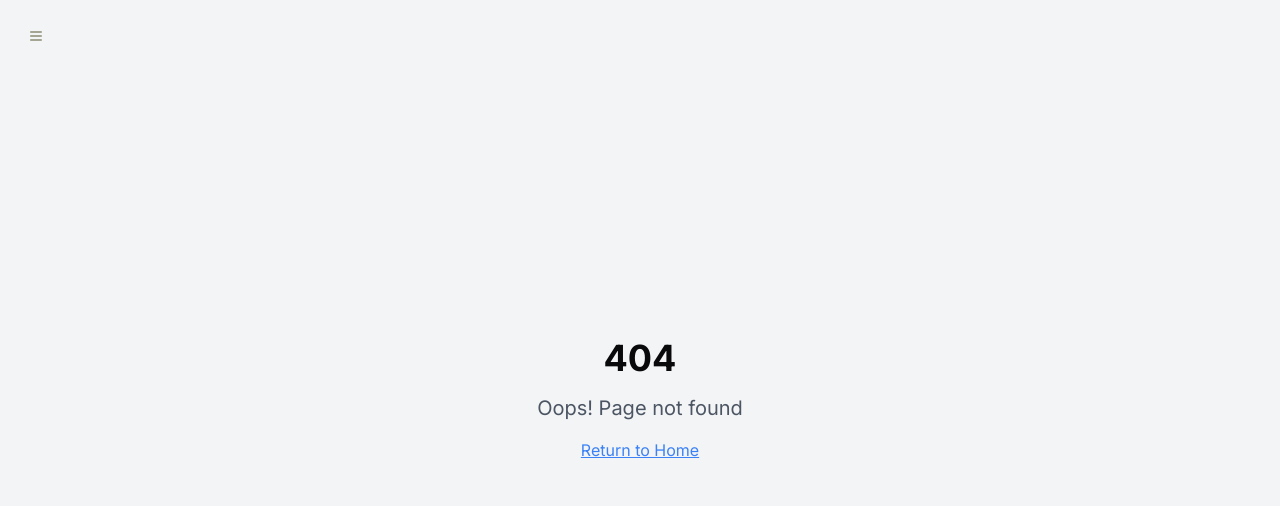
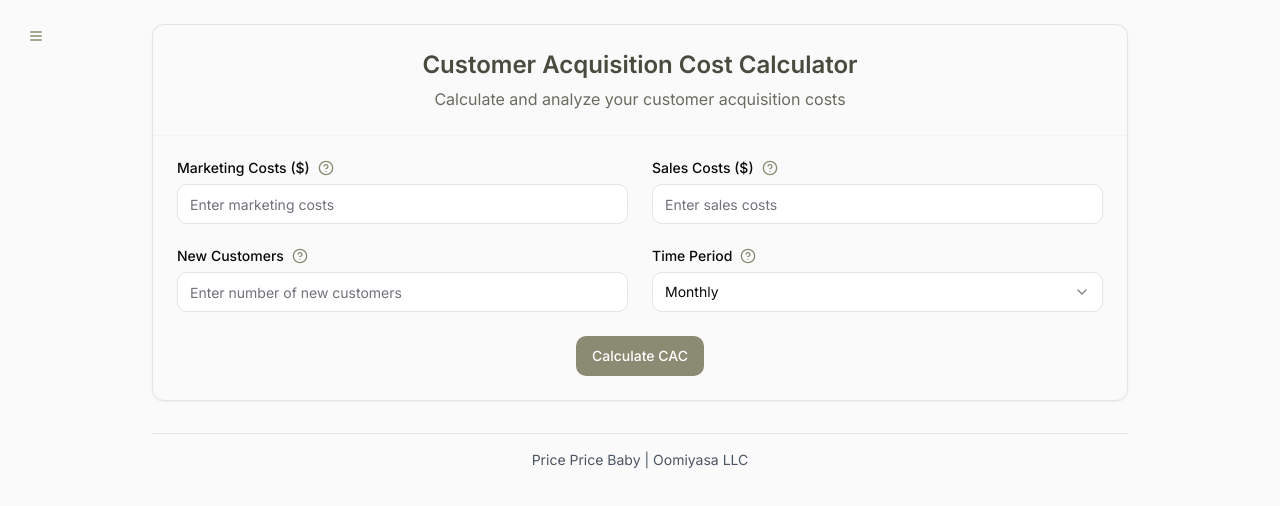
Before and after one commit to oomiyasa/price-price-baby, a React (Vite) app: page /cac in a window 1280 px wide. Before the commit this address had no page. Shown: the top 506 px of the page. Built offline with nearby package versions, Linux system fonts and the light colour scheme.

Commit message:
Implement CAC Calculator
This commit implements a Customer Acquisition Cost (CAC) calculator.  The calculator will include fields for marketing costs, sales costs, and time period, and will provide efficiency metrics.

```diff
--- a/src/App.tsx
+++ b/src/App.tsx
@@ -18,6 +18,7 @@ import RevenueCalculator from "@/pages/RevenueCalculator";
 import NRRCalculator from "@/pages/NRRCalculator";
 import ChurnCalculator from "@/pages/ChurnCalculator";
 import LTVCalculator from "@/pages/LTVCalculator";
+import CACCalculator from "@/pages/CACCalculator";
 import MainNav from "@/components/MainNav";
 
 const App = () => {
@@ -41,6 +42,7 @@ const App = () => {
               <Route path="/nrr" element={<NRRCalculator />} />
               <Route path="/churn" element={<ChurnCalculator />} />
               <Route path="/ltv" element={<LTVCalculator />} />
+              <Route path="/cac" element={<CACCalculator />} />
               <Route path="*" element={<NotFound />} />
             </Routes>
             <Toaster />
--- a/src/components/revenue/CACCalculator.tsx
+++ b/src/components/revenue/CACCalculator.tsx
@@ -1,30 +1,56 @@
 
 import React, { useState } from "react";
 import { CACData, CACResults } from "./types";
-import { CACForm } from "./components/CACForm";
-import { CACResultsDisplay } from "./components/CACResults";
+import { Card, CardContent, CardHeader } from "@/components/ui/card";
+import { NumericInput } from "./components/form/NumericInput";
+import { SelectField } from "./components/form/SelectField";
+import { useForm } from "react-hook-form";
+import { Form } from "@/components/ui/form";
+import { Button } from "@/components/ui/button";
+import {
+  BarChart,
+  Bar,
+  XAxis,
+  YAxis,
+  CartesianGrid,
+  Tooltip as RechartsTooltip,
+  ResponsiveContainer,
+} from "recharts";
+
+const TIME_PERIOD_OPTIONS = [
+  { value: "monthly", label: "Monthly" },
+  { value: "quarterly", label: "Quarterly" },
+  { value: "annually", label: "Annually" },
+];
 
 export const CACCalculator = () => {
   const [results, setResults] = useState<CACResults | null>(null);
 
+  const form = useForm<CACData>({
+    defaultValues: {
+      marketingCosts: undefined,
+      salesCosts: undefined,
+      newCustomers: undefined,
+      timePeriod: "monthly",
+    },
+  });
+
   const calculateCAC = (data: CACData): CACResults => {
     const totalCosts = data.marketingCosts + data.salesCosts;
     const cac = totalCosts / data.newCustomers;
+    const marketingSplit = (data.marketingCosts / totalCosts) * 100;
+    const salesSplit = (data.salesCosts / totalCosts) * 100;
 
-    // Calculate efficiency rating based on industry standards
+    // Determine efficiency based on CAC amount
     let efficiency: CACResults["efficiency"] = "average";
-    if (cac < 100) {
-      efficiency = "excellent";
-    } else if (cac < 200) {
-      efficiency = "good";
-    } else if (cac > 500) {
-      efficiency = "poor";
-    }
+    if (cac < 100) efficiency = "excellent";
+    else if (cac < 200) efficiency = "good";
+    else if (cac > 500) efficiency = "poor";
 
     return {
       cac,
-      marketingSplit: data.marketingCosts,
-      salesSplit: data.salesCosts,
+      marketingSplit,
+      salesSplit,
       customersPerPeriod: data.newCustomers,
       efficiency,
     };
@@ -35,14 +61,141 @@ export const CACCalculator = () => {
     setResults(calculatedResults);
   };
 
+  const getEfficiencyColor = (efficiency: CACResults["efficiency"]) => {
+    switch (efficiency) {
+      case "excellent":
+        return "text-green-600";
+      case "good":
+        return "text-blue-600";
+      case "average":
+        return "text-yellow-600";
+      case "poor":
+        return "text-red-600";
+      default:
+        return "text-gray-600";
+    }
+  };
+
   return (
-    <div className="space-y-8 max-w-5xl mx-auto p-6">
-      <h1 className="text-2xl font-semibold text-[#4A4A3F] mb-6">
-        Customer Acquisition Cost Calculator
-      </h1>
+    <div className="max-w-5xl mx-auto p-6 space-y-8">
+      <Card className="bg-[#FAFAFA]">
+        <CardHeader className="text-center border-b border-gray-100">
+          <h2 className="text-2xl font-semibold text-[#4A4A3F]">
+            Customer Acquisition Cost Calculator
+          </h2>
+          <p className="text-[#6B6B5F]">
+            Calculate and analyze your customer acquisition costs
+          </p>
+        </CardHeader>
 
-      <CACForm onSubmit={onSubmit} />
-      {results && <CACResultsDisplay results={results} />}
+        <CardContent className="pt-6">
+          <Form {...form}>
+            <form onSubmit={form.handleSubmit(onSubmit)} className="space-y-6">
+              <div className="grid grid-cols-1 md:grid-cols-2 gap-6">
+                <NumericInput
+                  control={form.control}
+                  name="marketingCosts"
+                  label="Marketing Costs ($)"
+                  tooltip="Total marketing expenses including advertising, content, and campaigns"
+                  placeholder="Enter marketing costs"
+                />
+
+                <NumericInput
+                  control={form.control}
+                  name="salesCosts"
+                  label="Sales Costs ($)"
+                  tooltip="Total sales expenses including salaries, commissions, and tools"
+                  placeholder="Enter sales costs"
+                />
+
+                <NumericInput
+                  control={form.control}
+                  name="newCustomers"
+                  label="New Customers"
+                  tooltip="Number of new customers acquired in this period"
+                  placeholder="Enter number of new customers"
+                />
+
+                <SelectField
+                  control={form.control}
+                  name="timePeriod"
+                  label="Time Period"
+                  tooltip="Select the time period for analysis"
+                  options={TIME_PERIOD_OPTIONS}
+                />
+              </div>
+
+              <div className="flex justify-center">
+                <Button
+                  type="submit"
+                  className="bg-[#8B8B73] hover:bg-[#6B6B5F] text-white"
+                >
+                  Calculate CAC
+                </Button>
+              </div>
+            </form>
+          </Form>
+        </CardContent>
+      </Card>
+
+      {results && (
+        <Card className="bg-[#FAFAFA]">
+          <CardHeader className="text-center border-b border-gray-100">
+            <h3 className="text-xl font-semibold text-[#4A4A3F]">Results</h3>
+          </CardHeader>
+          <CardContent className="pt-6">
+            <div className="grid grid-cols-1 md:grid-cols-2 gap-6">
+              <div className="space-y-4">
+                <div className="text-center">
+                  <p className="text-lg text-[#6B6B5F]">Customer Acquisition Cost</p>
+                  <p className="text-3xl font-bold text-[#4A4A3F]">
+                    ${results.cac.toFixed(2)}
+                  </p>
+                  <p
+                    className={`text-sm font-medium capitalize ${getEfficiencyColor(
+                      results.efficiency
+                    )}`}
+                  >
+                    {results.efficiency} Efficiency
+                  </p>
+                </div>
+                <div className="text-center">
+                  <p className="text-lg text-[#6B6B5F]">Customers Acquired</p>
+                  <p className="text-3xl font-bold text-[#4A4A3F]">
+                    {results.customersPerPeriod}
+                  </p>
+                </div>
+              </div>
+
+              <div className="h-[300px]">
+                <ResponsiveContainer width="100%" height="100%">
+                  <BarChart
+                    data={[
+                      {
+                        name: "Marketing",
+                        value: results.marketingSplit,
+                        fill: "#8B8B73",
+                      },
+                      {
+                        name: "Sales",
+                        value: results.salesSplit,
+                        fill: "#6B6B5F",
+                      },
+                    ]}
+                    margin={{ top: 20, right: 30, left: 20, bottom: 20 }}
+                  >
+                    <CartesianGrid strokeDasharray="3 3" />
+                    <XAxis dataKey="name" />
+                    <YAxis label={{ value: 'Cost Split (%)', angle: -90, position: 'insideLeft' }} />
+                    <RechartsTooltip />
+                    <Bar dataKey="value" />
+                  </BarChart>
+                </ResponsiveContainer>
+              </div>
+            </div>
+          </CardContent>
+        </Card>
+      )}
 
       <footer className="text-center p-4 text-sm text-gray-600 border-t">
         Price Price Baby | Oomiyasa LLC
```
